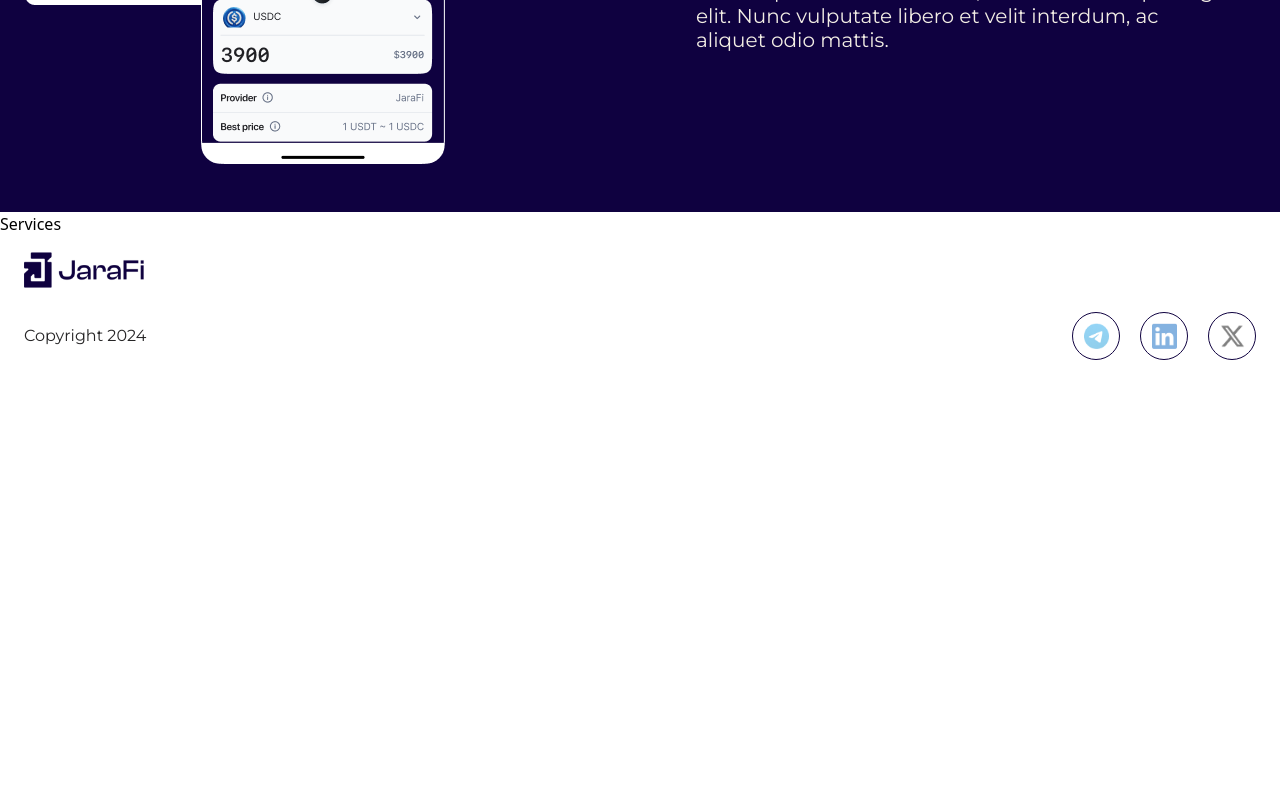
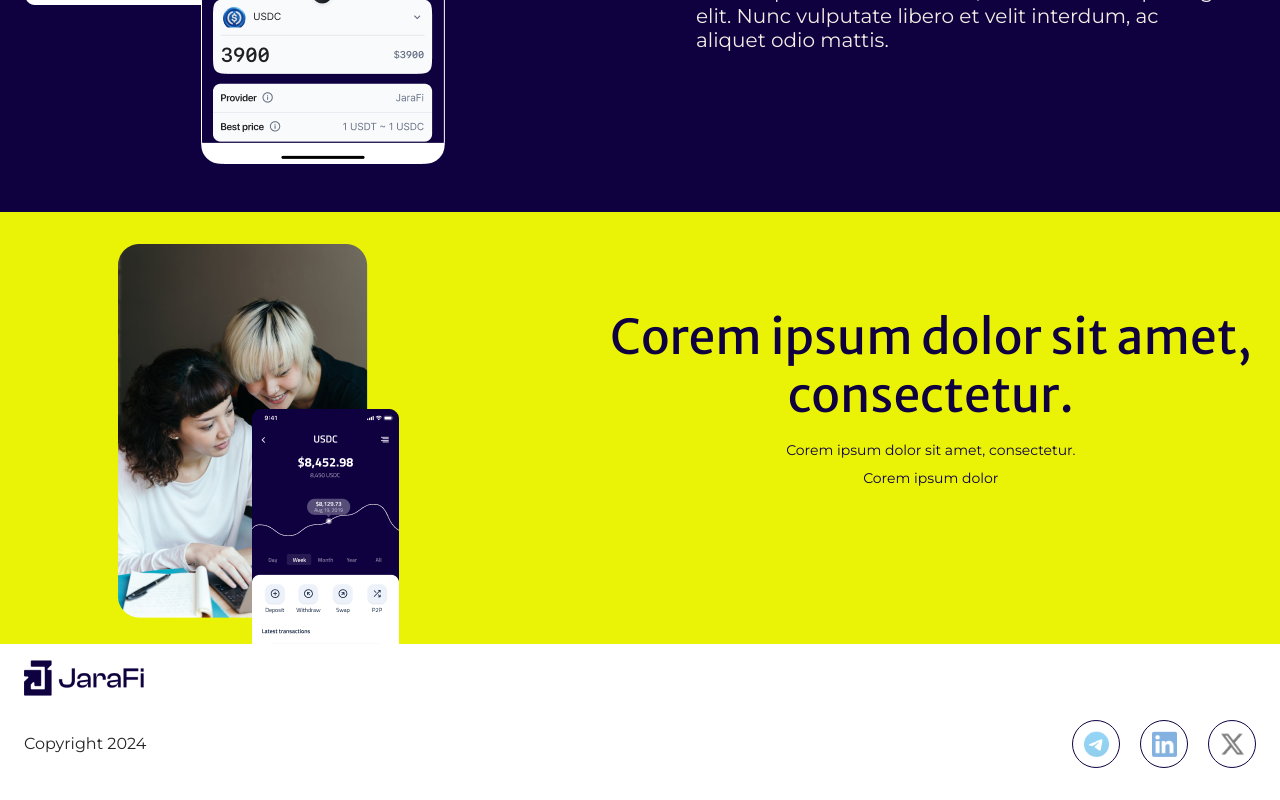
Before and after one commit to DevBigEazi/JaraFi_Landing_Page, a React (Vite) app: page / in a window 1280 px wide. Shown: the part 1194-1994 px from the top of the page. Before the commit the page ends 1586 px from the top, so only its background shows below. Built offline with nearby package versions, Linux system fonts and the light colour scheme; no server answers.

Commit message:
Corrections

```diff
--- a/src/sections/Services.jsx
+++ b/src/sections/Services.jsx
@@ -1,5 +1,34 @@
+import { images } from "../constants";
+
 const Services = () => {
-  return <section>Services</section>;
+  return (
+    <section className="bg-yellow h-auto overflow-hidden max-container">
+      <div className=" mx-auto px-4 2xl:px-0 max-w-[1600px]">
+        <div className="flex flex-col md:flex-row justify-between items-center md:items-start">
+          {/* Image Section */}
+          <div className="md:w-2/5 md:mt-8 md:mr-8 max-md:order-last">
+            <img
+              src={images.balanceDesktop}
+              alt="Balance Desktop"
+              className="max-w-md md:max-w-full h-auto mx-auto" // Centering image with mx-auto
+            />
+          </div>
+          {/* Text Section */}
+          <div className="md:w-3/5 text-center max-sm:text-left md:pl-8 xl:pl-16 2xl:pl-24 pt-8 md:pt-24 ">
+            <h2 className="max-sm:text-3xl text-4xl text-[#0F0140] mb-4 font-MerriweatherSans">
+              Corem ipsum dolor sit amet, consectetur.
+            </h2>
+            <p className="text-sm sm:text-xl md:text-sm xl:text-sm mb-2 leading-4 font-montserrat text-primary">
+              Corem ipsum dolor sit amet, consectetur.
+            </p>
+            <p className="text-sm sm:text-xl md:text-sm xl:text-sm font-montserrat text-primary max-sm:mb-14">
+              Corem ipsum dolor
+            </p>
+          </div>
+        </div>
+      </div>
+    </section>
+  );
 };
 
 export default Services;
```
Also changed, not shown: 1 other file (tests, documents, lock files or other folders).
